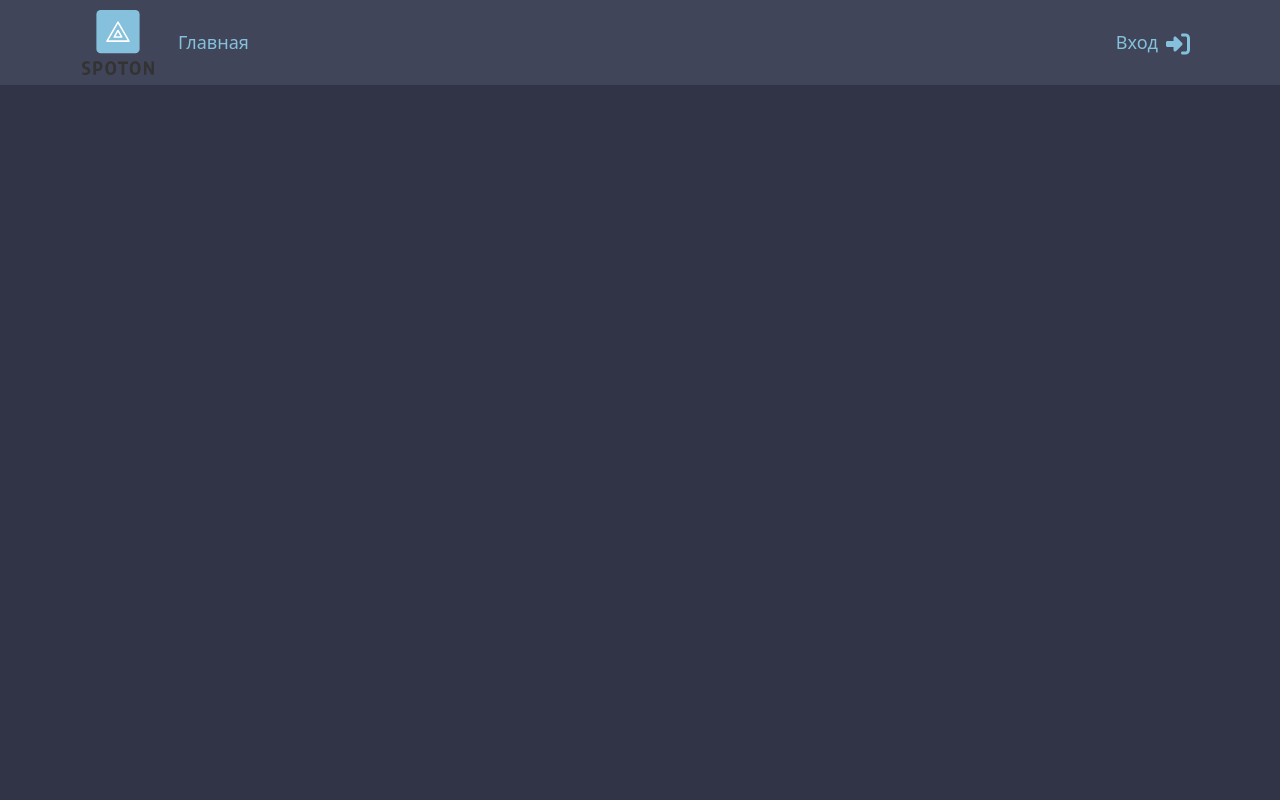
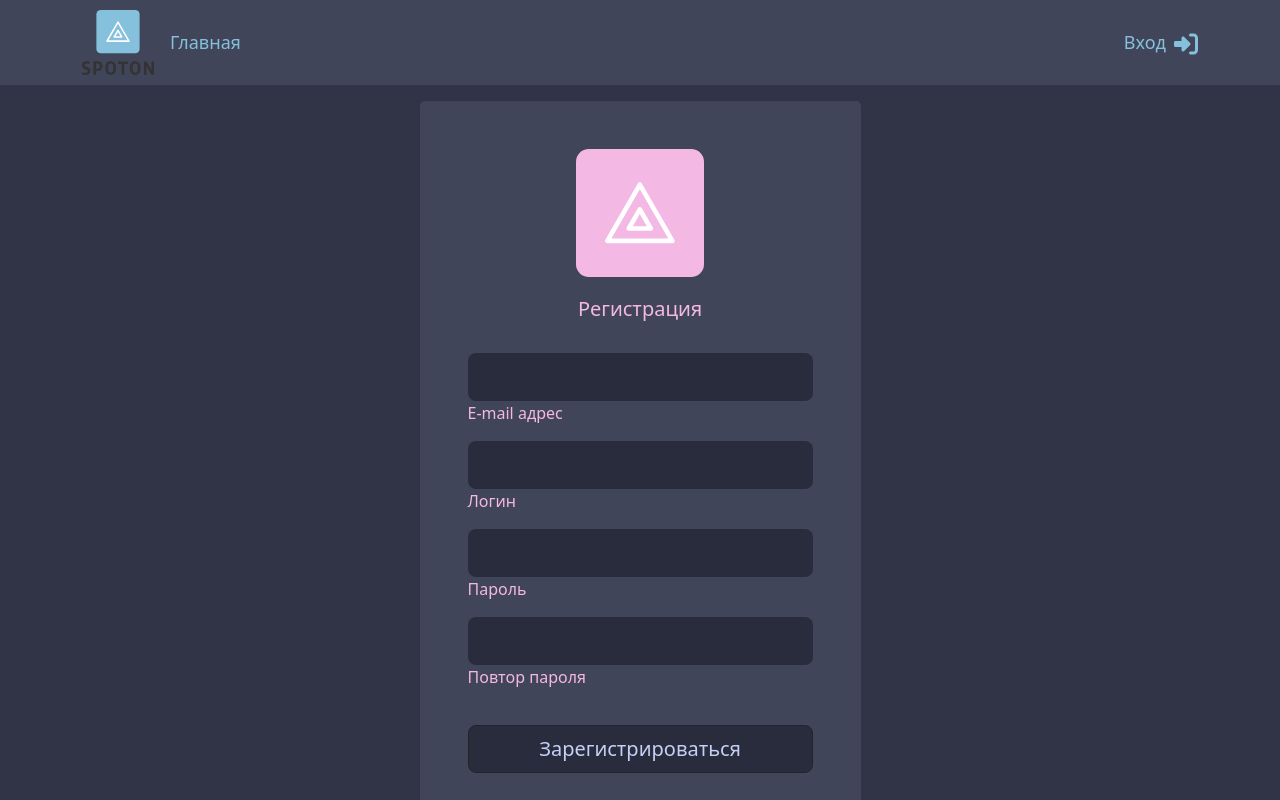
Before and after one commit to ResightX/Parking, a React (Create React App) app: page /register in a window 1280 px wide. Shown: the top 800 px of the page. Built offline with nearby package versions, Linux system fonts and the light colour scheme.

Commit message:
Did something useful

```diff
--- a/src/App.css
+++ b/src/App.css
@@ -117,3 +117,7 @@
 .container {
 	border: none;
 }
+
+.header a {
+	text-decoration: none;
+}
--- a/src/App.js
+++ b/src/App.js
@@ -9,6 +9,7 @@ import Header from './components/Header.js';
 import Footer from './components/Footer.js';
 import SingIn from './components/SignIn.js';
 import Home from './components/Home.js';
+import Register from './components/Register.js';
 
 function App() {
   return (
@@ -22,6 +23,7 @@ function App() {
 					<Routes>
 					  <Route path='/' index element={ <Home /> }></Route>
 					  <Route path='signup' element={ <SingIn className="signinform" /> }></Route>
+					  <Route path='register' element={ <Register className="registerform" /> }></Route>
 					</Routes>
 			  </Container>
 		  </main>
--- a/src/components/Header.js
+++ b/src/components/Header.js
@@ -2,23 +2,26 @@ import { Container, Navbar, Nav } from 'react-bootstrap';
 import { FontAwesomeIcon } from '@fortawesome/react-fontawesome'
 import { faCoffee, faCartShopping, faRightToBracket } from '@fortawesome/free-solid-svg-icons'
 import Logo from '../images/somenewlogo.svg'
+import {Link} from 'react-router-dom';
 
 function Header(){
 	return (
 	<Navbar className="header">
         <Container>
           <Navbar.Brand href="/">
-			<img src={Logo} className="logo" />
+            <Link to="/">
+				<img src={Logo} className="logo" />
+			</Link>
 		  </Navbar.Brand>
 
           <Nav className="me-auto">
-            <Nav.Link href="/">Главная</Nav.Link>
+            <Link to="/">Главная</Link>
           </Nav>
 
           <Nav className="me-right">
-            <Nav.Link href="/signup" className="headericontext">Вход
+            <Link to="/signup" className="headericontext">Вход
 				<FontAwesomeIcon className="headericons" icon={ faRightToBracket } />
-			</Nav.Link>
+			</Link>
           </Nav>
 
         </Container>
--- /dev/null
+++ b/src/components/Register.js
@@ -0,0 +1,60 @@
+import './styles/SignIn.css';
+import SignupLogo from '../images/logosignup.svg';
+import { FontAwesomeIcon } from '@fortawesome/react-fontawesome'
+import { faGoogle, faVk } from '@fortawesome/free-brands-svg-icons'
+import { Link } from 'react-router-dom';;
+
+function Register(){
+	return (
+<section class="">
+  <div class="container h-100">
+    <div class="row d-flex justify-content-center align-items-center h-100">
+      <div class="col col-xl-5">
+        <div class="customcard">
+          <div class="row g-0">
+            <div class="">
+              <div class="card-body p-4 p-lg-5">
+
+                <form>
+
+                  <div class="signuplogocontainer d-flex align-items-center mb-3 pb-1">
+                    <i class="fas fa-cubes fa-2x" ></i>
+                    <span class="h1 fw-bold mb-0"><img className="signuplogo" src={SignupLogo} /></span>
+                  </div>
+
+                  <h5 class="fw-normal mb-3 pb-3 text-center" >Регистрация</h5>
+
+                  <div class="form-outline">
+                    <input type="email" id="form2Example17" class="form-control form-control-lg" />
+                    <label class="form-label" for="form2Example17">E-mail адрес</label>
+                    <input type="text" id="form2Example17" class="form-control form-control-lg mt-2" />
+                    <label class="form-label" for="form2Example17">Логин</label>
+                  </div>
+
+                  <div class="form-outline mb-4">
+                    <input type="password" id="form2Example27" class="form-control form-control-lg mt-2" />
+                    <label class="form-label" for="form2Example27">Пароль</label>
+                    <input type="password" id="form2Example27" class="form-control form-control-lg mt-2" />
+                    <label class="form-label" for="form2Example28">Повтор пароля</label>
+                  </div>
+
+                  <div class="pt-1 mb-4">
+                    <button class="btn btn-dark btn-lg btn-block" type="button">Зарегистрироваться</button>
+                  </div>
+
+				  <p class="mb-5 pb-lg-2 text-center" >Уже имеете аккаунт? <Link to="/signup"
+                      >Войти</Link></p>
+                </form>
+
+              </div>
+            </div>
+          </div>
+        </div>
+      </div>
+    </div>
+  </div>
+</section>
+	);
+}
+
+export default Register;
--- a/src/components/SignIn.js
+++ b/src/components/SignIn.js
@@ -2,6 +2,7 @@ import './styles/SignIn.css';
 import SignupLogo from '../images/logosignup.svg';
 import { FontAwesomeIcon } from '@fortawesome/react-fontawesome'
 import { faGoogle, faVk } from '@fortawesome/free-brands-svg-icons'
+import { Link } from 'react-router-dom';
 
 function SignIn(){
 	return (
@@ -48,8 +49,8 @@ function SignIn(){
 				  </div>
 
                   <a class="small smalltext text-muted" href="#!">Забыли пароль?</a>
-				  <p class="mb-5 pb-lg-2 text-center" >Не имеете аккаунта? <a href="#!"
-                      >Зарегистрироваться</a></p>
+				  <p class="mb-5 pb-lg-2 text-center" >Не имеете аккаунта? <Link to="/register"
+                      >Зарегистрироваться</Link></p>
                 </form>
 
               </div>
--- a/src/components/styles/SignIn.css
+++ b/src/components/styles/SignIn.css
@@ -11,13 +11,17 @@
 }
 
 .customcard {
-	background-color: #414559;
+   	background-color: #414559;
 	overflow: hidden;
 	border-radius: 5px;
 }
 
 .card-body {
 	background-color: #414559;
+}
+
+.card-body form {
+	align-items: center;
 }
 
 #form2Example17 {
```
